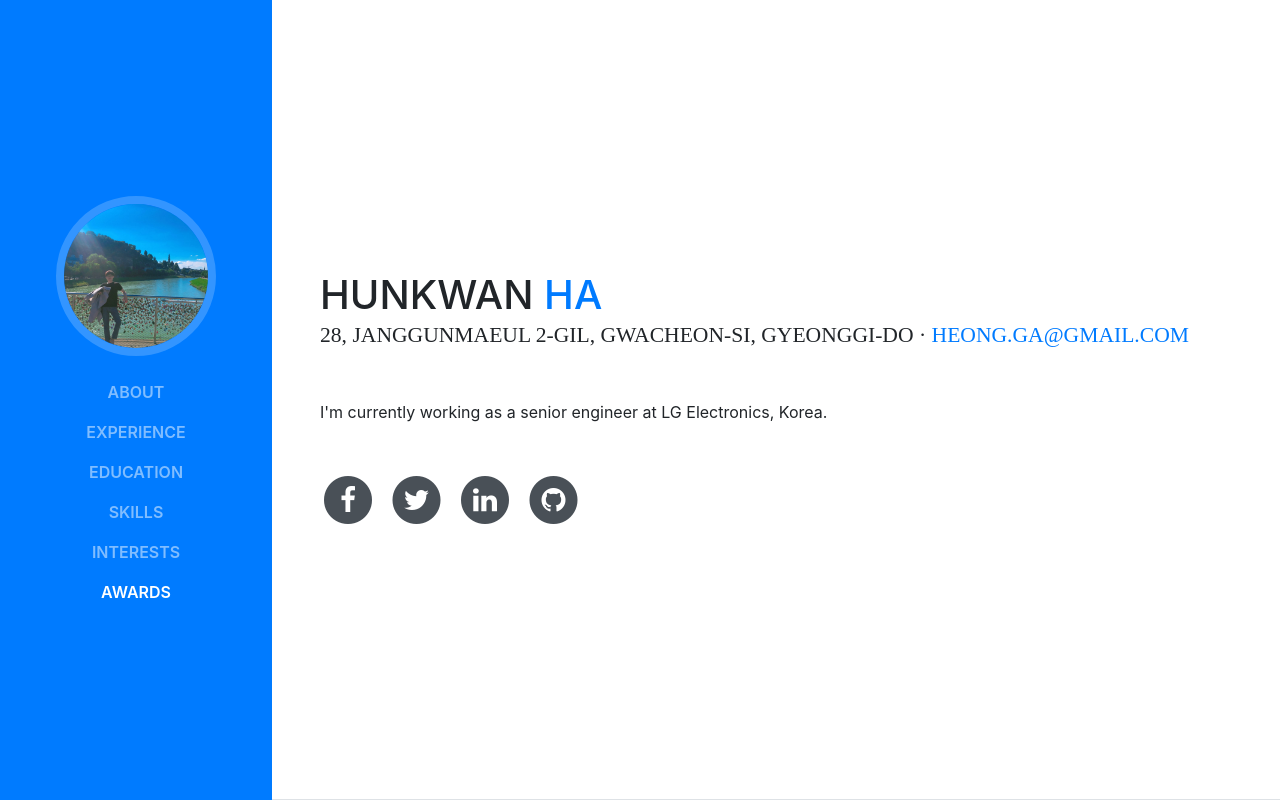
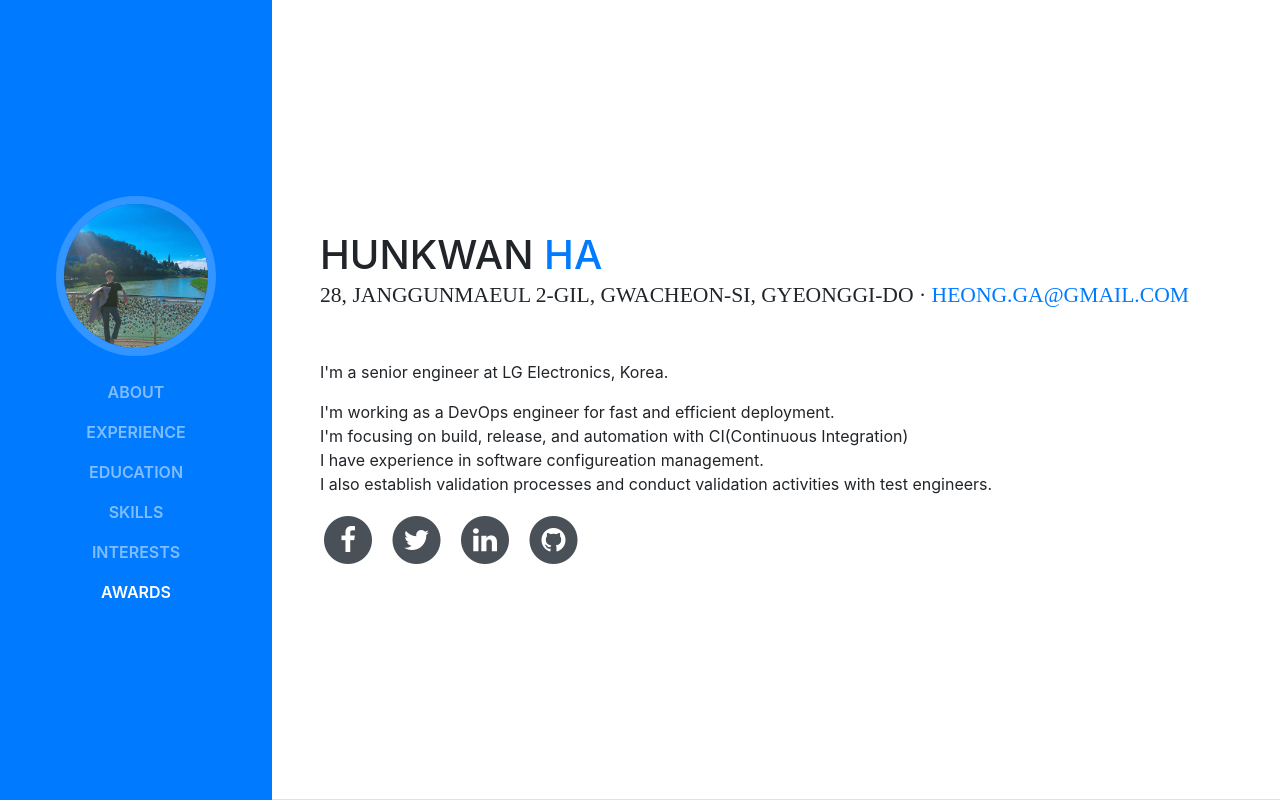
Before and after one commit to heong-ga/Profile, a website with bundled scripts: page index.html in a window 1280 px wide. Shown: the top 800 px of the page. Built offline with nearby package versions, Linux system fonts and the light colour scheme; a web font is replaced by a local one.

Commit message:
add introduction

```diff
--- a/index.html
+++ b/index.html
@@ -71,7 +71,11 @@
           <div class="subheading mb-5">	28, Janggunmaeul 2-gil, Gwacheon-si, Gyeonggi-do ·
             <a href="mailto:name@email.com">heong.ga@gmail.com</a>
           </div>
-          <p class="mb-5">I'm currently working as a senior engineer at LG Electronics, Korea. </p>
+          <p>I'm a senior engineer at LG Electronics, Korea. </p>
+          <p>I'm working as a DevOps engineer for fast and efficient deployment. <br>
+		  I'm focusing on build, release, and automation with CI(Continuous Integration) <br>
+          I have experience in software configureation management. <br>
+          I also establish validation processes and conduct validation activities with test engineers.</p>
           <ul class="list-inline list-social-icons mb-0">
             <li class="list-inline-item">
               <a href="#">
```
